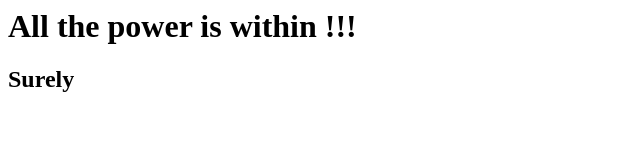
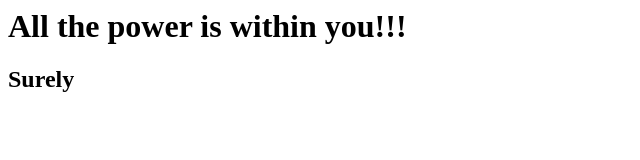
Before and after one commit to adeeb14552/learningGitRepo, a plain HTML site: page index.html in a window 1280 px wide. Shown: the whole page, without its empty margins (0-640 px from the left). Drawn offline with Linux system fonts and the light colour scheme.

Commit message:
fixed the bug

```diff
--- a/index.html
+++ b/index.html
@@ -1,6 +1,6 @@
 <html>
 <body>
-<H1>All the power is within !!!</H1>
+<H1>All the power is within you!!!</H1>
 <H2>Surely</H2>
 </body>
 </html>
```
